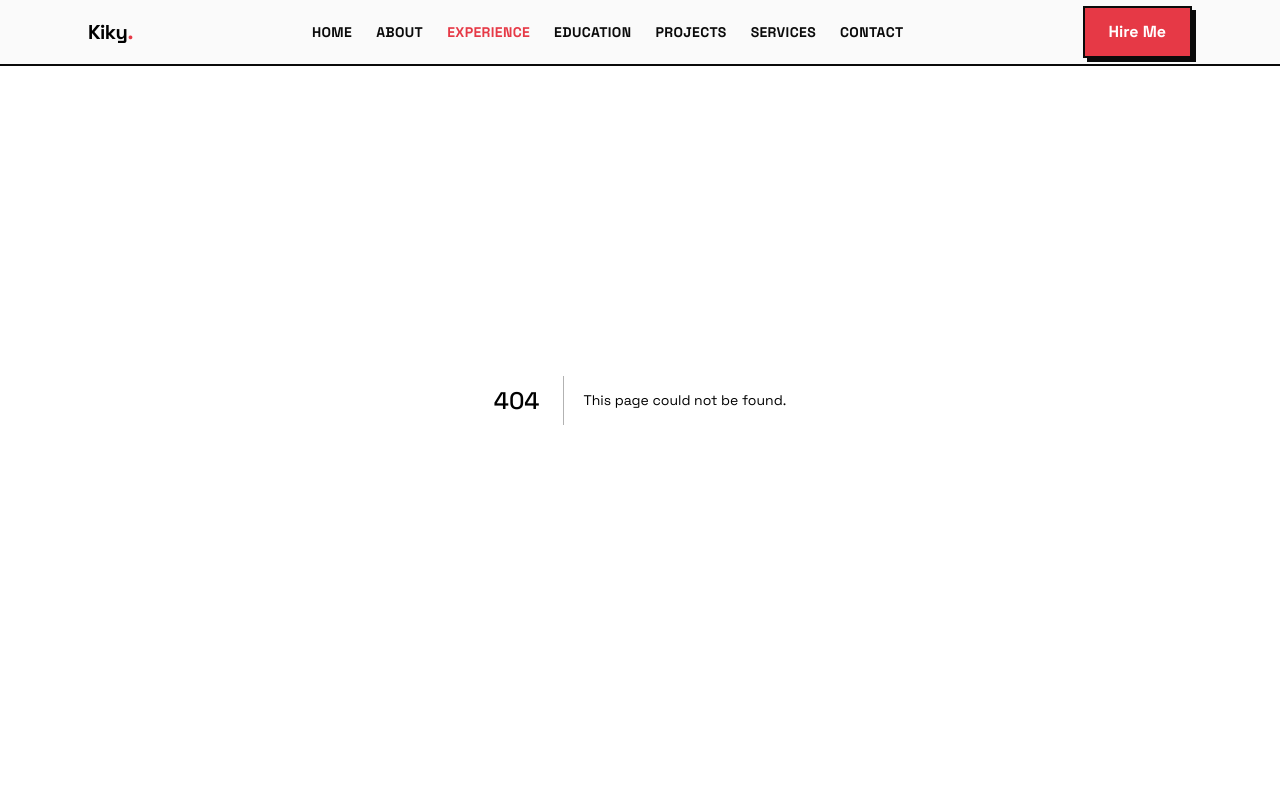
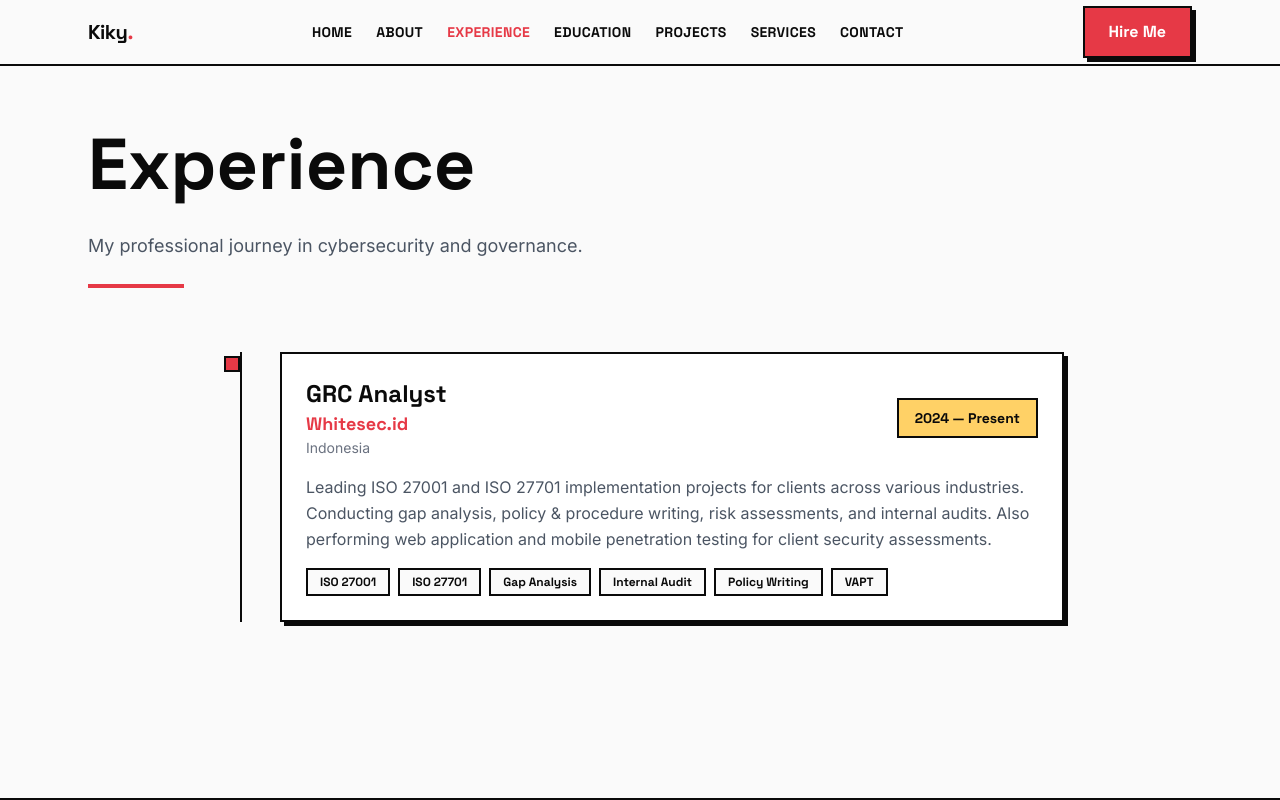
Before and after one commit to satorukikyy/kiky-website, a Next.js app: page /experience in a window 1280 px wide. Before the commit this address had no page. Shown: the top 800 px of the page. Built offline with nearby package versions, Linux system fonts and the light colour scheme.

Commit message:
feat: add Experience page with timeline

```diff
--- /dev/null
+++ b/app/experience/page.tsx
@@ -0,0 +1,59 @@
+import { Metadata } from 'next'
+import PageHero from '@/components/ui/PageHero'
+import { experience } from '@/lib/data'
+
+export const metadata: Metadata = {
+  title: 'Experience — Rizky Aditya',
+  description: 'Professional experience in GRC and cybersecurity.',
+}
+
+export default function ExperiencePage() {
+  return (
+    <>
+      <PageHero
+        title="Experience"
+        subtitle="My professional journey in cybersecurity and governance."
+        accentColor="#E63946"
+      />
+
+      <div className="max-w-4xl mx-auto px-6 pb-20">
+        <div className="relative">
+          {/* Vertical line */}
+          <div className="absolute left-6 top-0 bottom-0 w-0.5 bg-brand-text" />
+
+          <div className="space-y-12">
+            {experience.map((exp) => (
+              <div key={`${exp.company}-${exp.startYear}`} className="relative pl-16">
+                {/* Timeline dot */}
+                <div className="absolute left-4 top-1 w-4 h-4 bg-brand-red border-2 border-brand-text -translate-x-1/2" />
+
+                <div className="border-2 border-brand-text shadow-neo bg-white p-6">
+                  <div className="flex flex-col sm:flex-row sm:items-center sm:justify-between mb-4 gap-2">
+                    <div>
+                      <h3 className="font-heading font-bold text-2xl">{exp.role}</h3>
+                      <p className="font-heading font-bold text-brand-red text-lg">{exp.company}</p>
+                      <p className="font-body text-sm text-gray-500">{exp.location}</p>
+                    </div>
+                    <div className="border-2 border-brand-text px-4 py-2 font-heading font-bold text-sm text-center bg-brand-yellow whitespace-nowrap">
+                      {exp.startYear} — {exp.endYear ?? 'Present'}
+                    </div>
+                  </div>
+
+                  <p className="font-body text-gray-600 leading-relaxed mb-4">{exp.description}</p>
+
+                  <div className="flex flex-wrap gap-2">
+                    {exp.tags.map((tag) => (
+                      <span key={tag} className="border-2 border-brand-text px-3 py-1 font-heading font-bold text-xs bg-brand-bg">
+                        {tag}
+                      </span>
+                    ))}
+                  </div>
+                </div>
+              </div>
+            ))}
+          </div>
+        </div>
+      </div>
+    </>
+  )
+}
```
